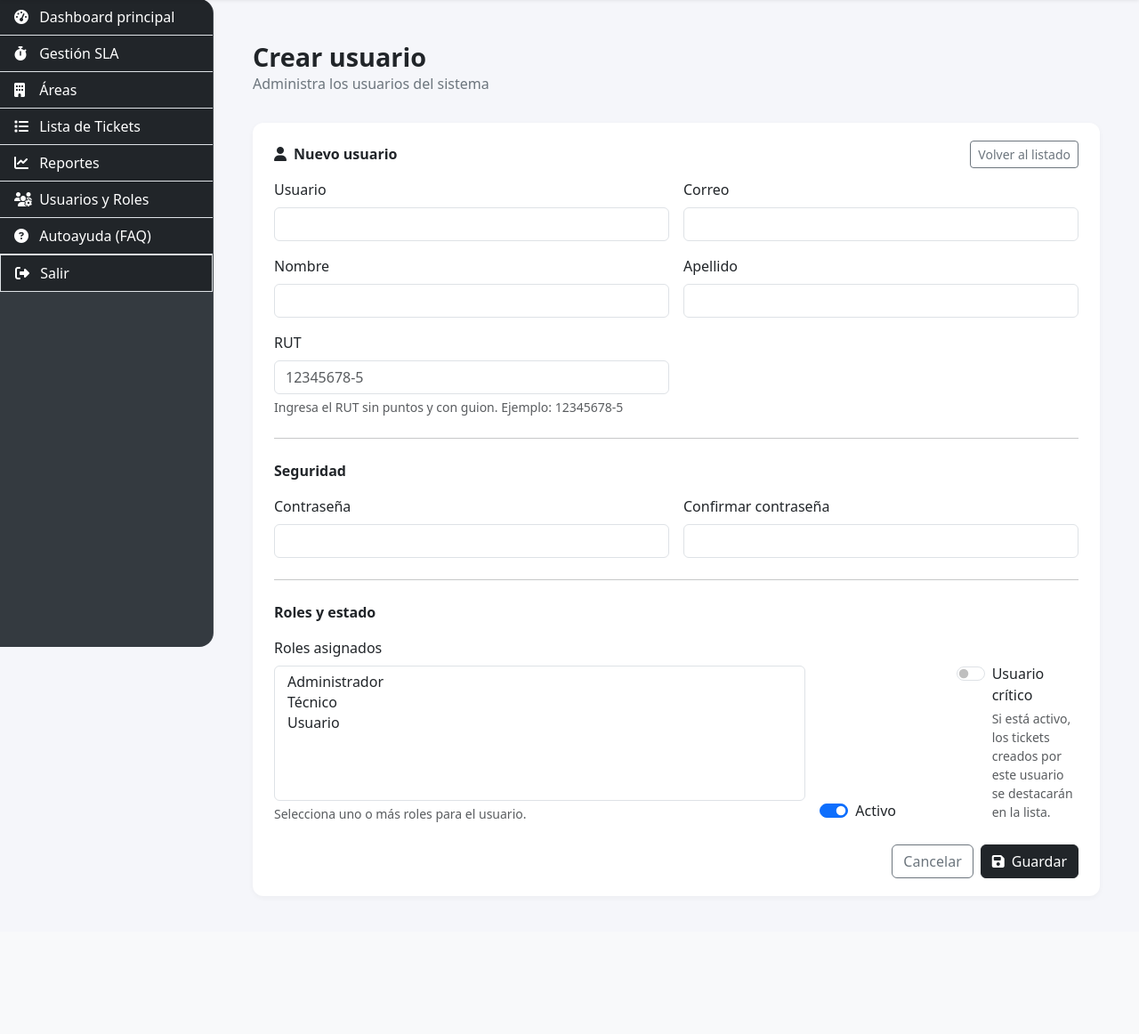
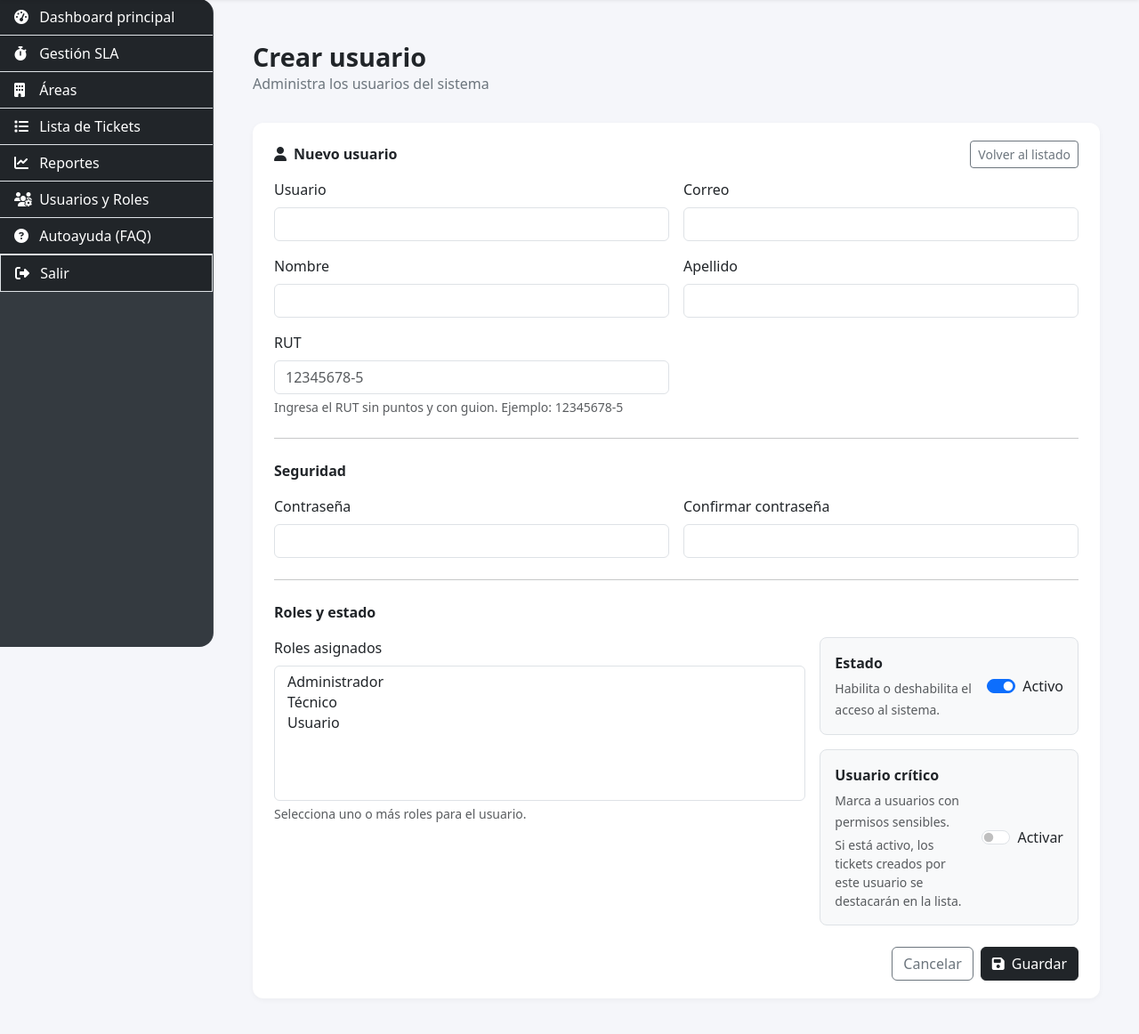
Before and after one commit to medinabenjamin/tickets-v1.0, a Django app: page /usuarios/crear/ in a window 1280 px wide. Shown: the part 73-1235 px from the top of the page at 89% size. Before the commit the page ends 1060 px from the top, so only its background shows below. Run offline with Django 5.2, Linux system fonts and the light colour scheme; a user stored in the database is signed in; data that the repository does not hold is empty; some libraries are stand-ins or nearby versions.

Commit message:
Improve layout for user status toggles

```diff
--- a/soporte/templates/soporte/usuario_form.html
+++ b/soporte/templates/soporte/usuario_form.html
@@ -90,7 +90,7 @@
                 <hr class="my-4" />
                 <p class="fw-semibold mb-3">Roles y estado</p>
                 <div class="row g-3">
-                    <div class="col-12 col-md-8">
+                    <div class="col-12 col-lg-8">
                         <label class="form-label" for="{{ form.groups.id_for_label }}">Roles asignados</label>
                         {% render_field form.groups class="form-select" %}
                         {% if form.groups.help_text %}<div class="form-text">{{ form.groups.help_text }}</div>{% endif %}
@@ -98,20 +98,30 @@
                             <div class="invalid-feedback d-block">{{ error }}</div>
                         {% endfor %}
                     </div>
-                    <div class="col-12 col-md-2 d-flex align-items-end">
-                        <div class="form-check form-switch">
+                    <div class="col-12 col-lg-4 d-flex flex-column gap-3">
+                        <div class="d-flex align-items-center justify-content-between p-3 border rounded-3 bg-light">
+                            <div class="me-3">
+                                <p class="fw-semibold mb-1">Estado</p>
+                                <small class="text-muted">Habilita o deshabilita el acceso al sistema.</small>
+                            </div>
+                            <div class="form-check form-switch m-0">
                                 {% render_field form.is_active class="form-check-input" %}
                                 <label class="form-check-label" for="{{ form.is_active.id_for_label }}">Activo</label>
                             </div>
                         </div>
-                    <div class="col-12 col-md-2 d-flex align-items-end">
-                        <div class="form-check form-switch">
-                            {% render_field form.es_critico class="form-check-input" %}
-                            <label class="form-check-label" for="{{ form.es_critico.id_for_label }}">Usuario crítico</label>
-                            {% if form.es_critico.help_text %}<div class="form-text">{{ form.es_critico.help_text }}</div>{% endif %}
+                        <div class="d-flex align-items-center justify-content-between p-3 border rounded-3 bg-light">
+                            <div class="me-3">
+                                <p class="fw-semibold mb-1">Usuario crítico</p>
+                                <small class="text-muted">Marca a usuarios con permisos sensibles.</small>
+                                {% if form.es_critico.help_text %}<div class="form-text mb-0">{{ form.es_critico.help_text }}</div>{% endif %}
                                 {% for error in form.es_critico.errors %}
                                     <div class="invalid-feedback d-block">{{ error }}</div>
                                 {% endfor %}
+                            </div>
+                            <div class="form-check form-switch m-0">
+                                {% render_field form.es_critico class="form-check-input" %}
+                                <label class="form-check-label" for="{{ form.es_critico.id_for_label }}">Activar</label>
+                            </div>
                         </div>
                     </div>
                 </div>
```
Lines whose indentation alone changed are shown as unchanged.
